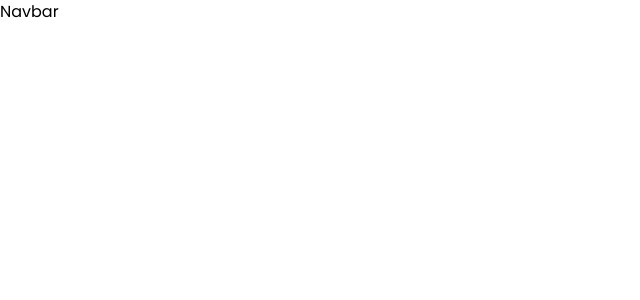
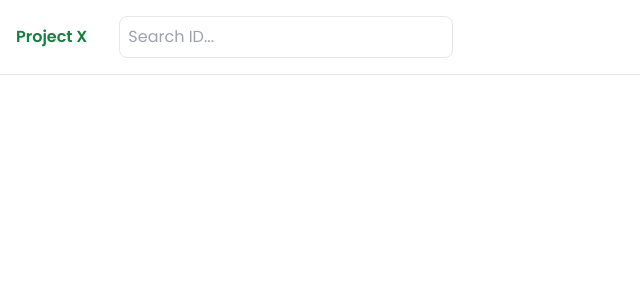
Before and after one commit to louisordonez/projectx, a React (Vite) app: page / in a window 1280 px wide. Shown: the top 300 px of the page, without its empty margins (0-640 px from the left). Built offline with nearby package versions, Linux system fonts and the light colour scheme.

Commit message:
Update Navbar.jsx

```diff
--- a/src/components/Navbar.jsx
+++ b/src/components/Navbar.jsx
@@ -1,5 +1,12 @@
 const Navbar = () => {
-  return <div>Navbar</div>
+  return (
+    <div className="border-b py-4 flex items-baseline">
+      <div className="ml-4 font-semibold text-green-700">Project X</div>
+      <div>
+        <input type="text" placeholder="Search ID..." className="ml-8 border rounded-lg p-2" />
+      </div>
+    </div>
+  )
 }
 
 export default Navbar
```
